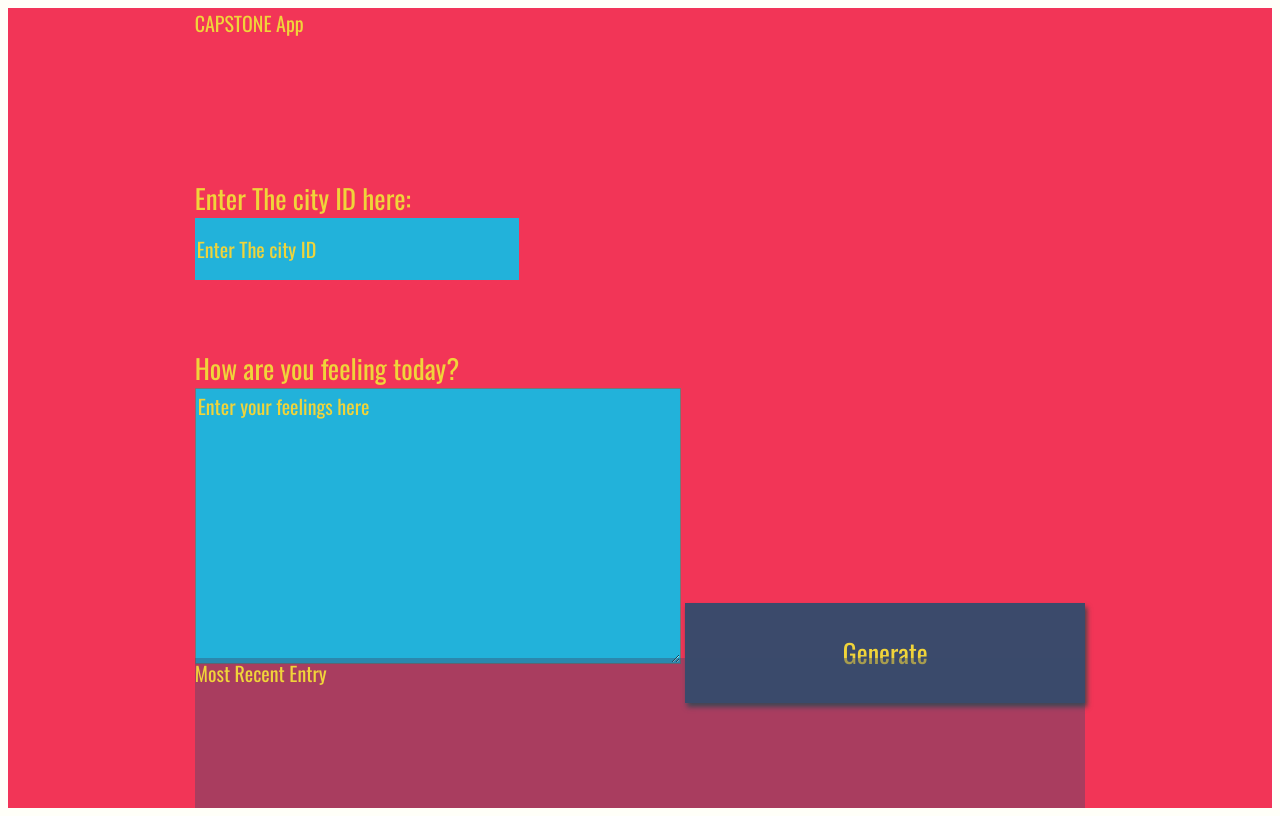
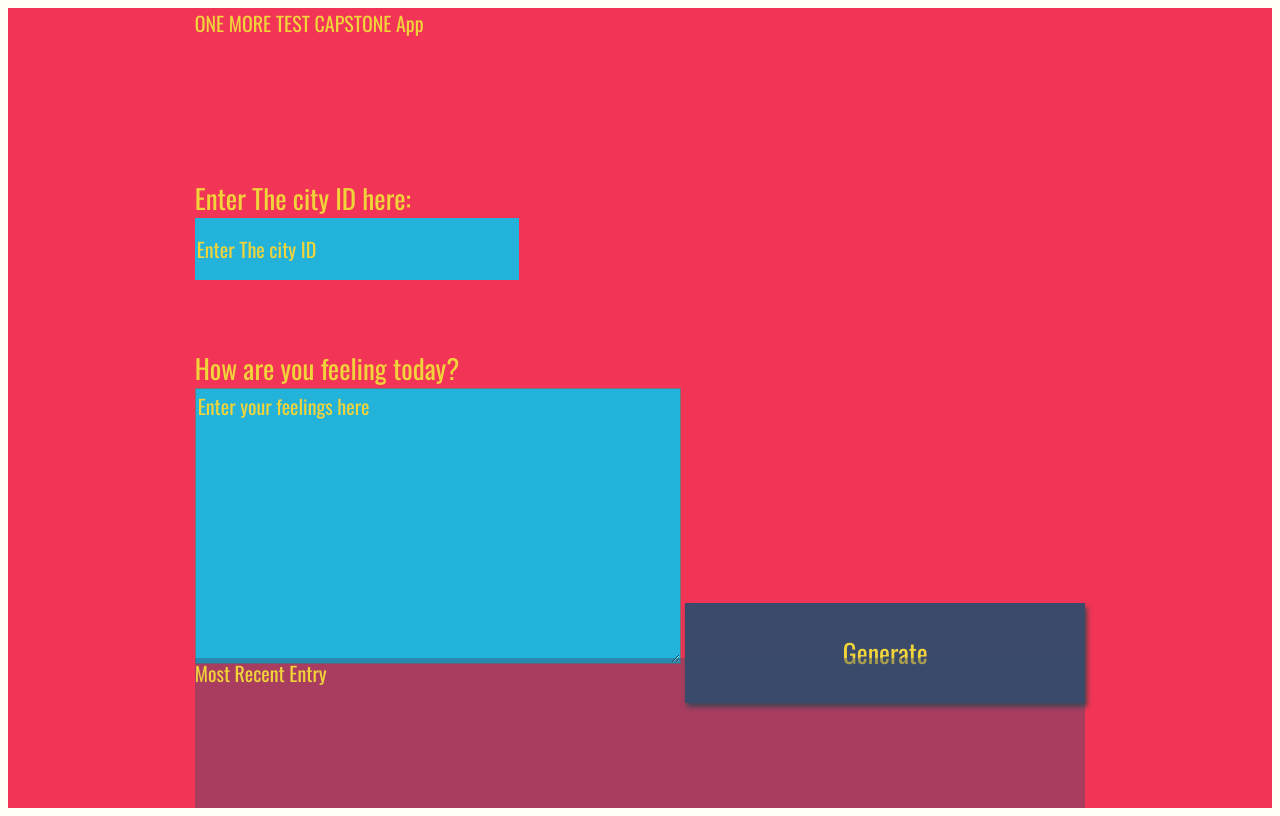
Before and after one commit to MarceloMSilveira/CAPSTONE_FINAL, a website built with webpack: page src/client/views/index.html in a window 1280 px wide. Built offline with nearby package versions, Linux system fonts and the light colour scheme; a web font is replaced by a local one.

Commit message:
change text in html to test

```diff
--- a/src/client/js/app.js
+++ b/src/client/js/app.js
@@ -2,6 +2,7 @@
 /*http://api.openweathermap.org/data/2.5/forecast?id=524901&appid=dd6c3ba86f66f547459582b843e14bc8 */
 const APIKey = '&appid=dd6c3ba86f66f547459582b843e14bc8';
 const baseURL = 'http://api.openweathermap.org/data/2.5/forecast?id=';
+const port = 8091;
 
 // Create a new date instance dynamically with JS
 let d = new Date();
--- a/src/client/views/index.html
+++ b/src/client/views/index.html
@@ -8,7 +8,7 @@
  <body>
 <div id = "app">
   <div class ="holder headline">
-    CAPSTONE App
+   ONE MORE TEST CAPSTONE App
   </div>
   <div class ="holder zip">
     <label for="zip">Enter The city ID here:</label>
```
